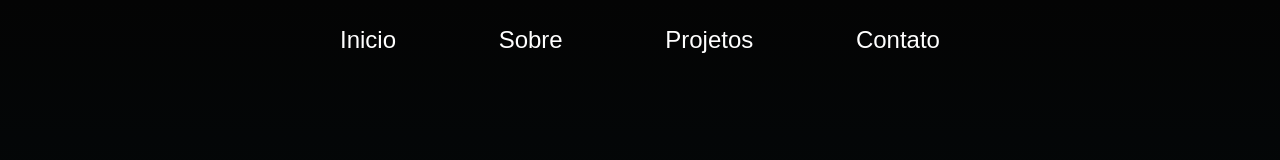
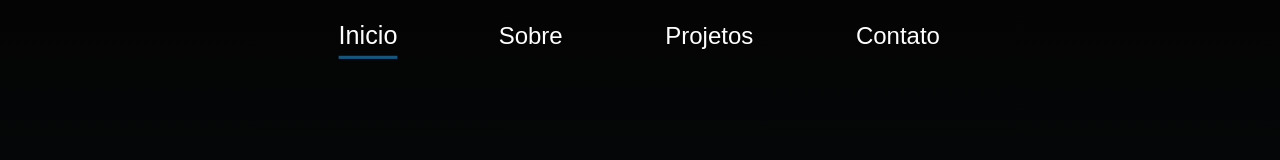
Before and after one commit to ArthurFQT/my-page, a React (Create React App) app: page / in a window 1280 px wide. Shown: the top 160 px of the page. Built offline with nearby package versions, Linux system fonts and the light colour scheme.

Commit message:
melhorias header

```diff
--- a/src/components/Header/index.tsx
+++ b/src/components/Header/index.tsx
@@ -1,21 +1,34 @@
-import React from "react";
-import { Container, Local, Navs } from "./styls";
+import React, { useState } from "react";
+import { Container, Local, Navs } from "./styles";
 
 const Header: React.FC = () => {
+  const [activeItem, setActiveItem] = useState<string>("inicio");
+
   const handleScrollTo = (id: string) => {
     const element = document.getElementById(id);
     if (element) {
       element.scrollIntoView({ behavior: "smooth" });
+      setActiveItem(id); // Define o item ativo ao clicar
     }
+  };
+
+  interface IMenuItem {
+    title: string;
+    onClick: () => void;
+    clicked?: boolean;
+  }
+
+  const MenuItem: React.FC<IMenuItem> = ({ title, onClick, clicked = false }) => {
+    return <Local clicked={clicked} onClick={onClick}>{title}</Local>;
   };
 
   return (
     <Container>
       <Navs>
-        <Local onClick={() => handleScrollTo("inicio")}>Inicio</Local>
-        <Local onClick={() => handleScrollTo("sobre")}>Sobre</Local>
-        <Local onClick={() => handleScrollTo("projetos")}>Projetos</Local>
-        <Local onClick={() => handleScrollTo("contato")}>Contato</Local>
+        <MenuItem title="Inicio" onClick={() => handleScrollTo("inicio")} clicked={activeItem === "inicio"} />
+        <MenuItem title="Sobre" onClick={() => handleScrollTo("sobre")} clicked={activeItem === "sobre"} />
+        <MenuItem title="Projetos" onClick={() => handleScrollTo("projetos")} clicked={activeItem === "projetos"} />
+        <MenuItem title="Contato" onClick={() => handleScrollTo("contato")} clicked={activeItem === "contato"} />
       </Navs>
     </Container>
   );
--- /dev/null
+++ b/src/components/Header/styles.ts
@@ -0,0 +1,60 @@
+import styled from "styled-components";
+
+const Container = styled.header`
+  width: 100%;
+  height: 10%;
+  background-color: transparent;
+  display: flex;
+  justify-content: center;
+  align-items: center;
+  position: fixed;
+  z-index: 99999;
+`;
+
+const Navs = styled.nav`
+  display: flex;
+  justify-content: space-between;
+  width: 100%;
+  max-width: 600px;
+`;
+
+interface StyledLinkProps {
+    clicked?: boolean;
+  }
+
+  const Local = styled.a<StyledLinkProps>`
+  color: #fff;
+  text-decoration: none;
+  font-size: 24px;
+  position: relative;
+  padding-bottom: 8px;
+  cursor: pointer;
+  transform: ${({ clicked }) => (clicked ? "scale(1.05)" : "scale(1)")};
+  transition: transform 0.5s ease;
+
+  &::after {
+    content: "";
+    position: absolute;
+    left: 0;
+    bottom: 0;
+    height: 3px;
+    width: 100%;
+    background-color: ${({ clicked }) => (clicked ? "#155681" : "transparent")};
+    transform: translateX(-100%);
+    transition: transform 0.3s ease, background-color 0.3s ease;
+  }
+
+  &:focus::after,
+  &:active::after {
+    background-color: #007ACC;
+    transform: translateX(0);
+  }
+
+  ${({ clicked }) => clicked && `
+    &::after {
+      transform: translateX(0);
+    }
+  `}
+`;
+
+export { Container, Navs, Local };
--- a/src/components/Header/styls.ts
+++ /dev/null
@@ -1,37 +0,0 @@
-import styled from "styled-components";
-
-const Container = styled.header`
-  width: 100%;
-  height: 10%;
-  background-color: transparent;
-  display: flex;
-  justify-content: center;
-  align-items: center;
-  position: fixed;
-  z-index: 99999;
-`;
-
-const Navs = styled.nav`
-  display: flex;
-  justify-content: space-between;
-  width: 100%;
-  max-width: 600px;
-`;
-
-interface StyledLinkProps {
-    clicked?: boolean;
-  }
-
-const Local = styled.a<StyledLinkProps>`
-  color: #fff;
-  text-decoration: none;
-  font-size: 24px;
-  /* text-shadow: ${({ clicked }) => (clicked ? '0px 0px 10px #007ACC' : 'none')}; */
-
-  &:hover {
-    text-shadow: 0px 0px 10px #007ACC;
-  }
-
-`;
-
-export { Container, Navs, Local };
```
